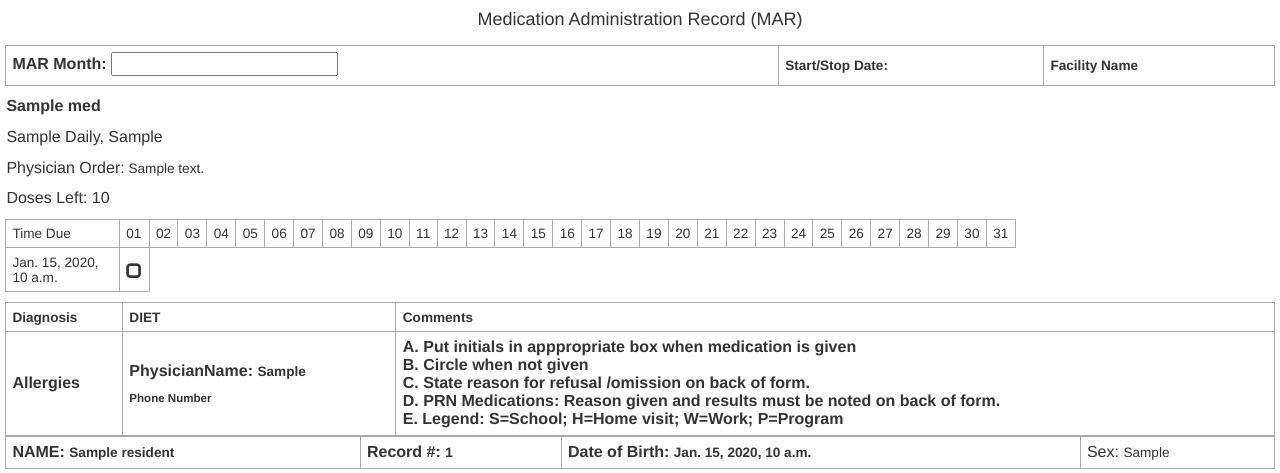
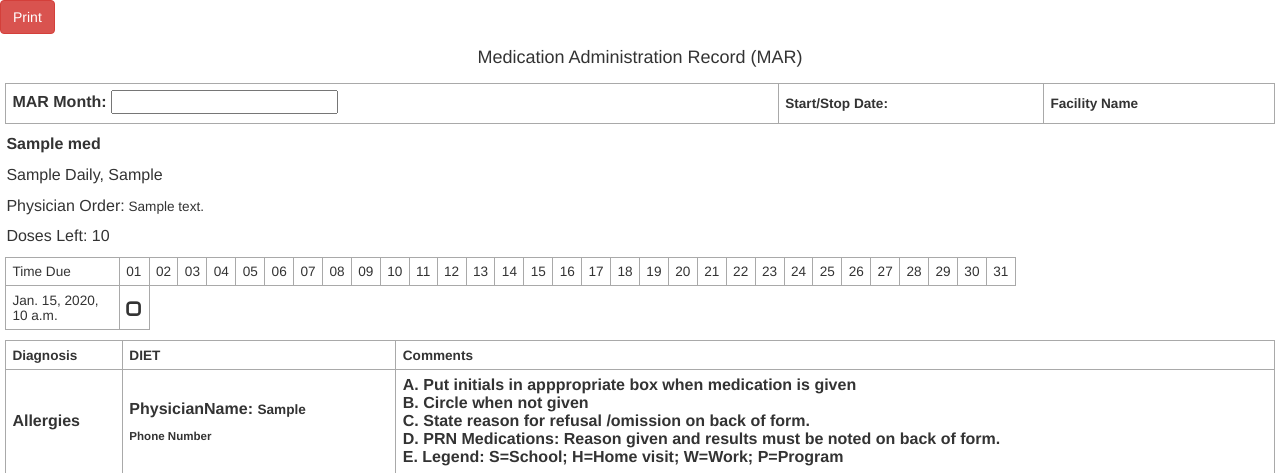
Before and after one commit to stemado/satb, a Django app: template careplus/medications/templates/medications/mar.html in a window 1280 px wide. Shown: the top 473 px of the page. Run offline with Django 3.2, Linux system fonts and the light colour scheme; the template is opened without the code that fills it: most values are stand-ins (such as "Sample title", 1, 10 or a date in 2020); lists and menus that the app fills with data are empty; some libraries are stand-ins or nearby versions.

Commit message:
print button added

```diff
--- a/careplus/medications/templates/medications/mar.html
+++ b/careplus/medications/templates/medications/mar.html
@@ -7,6 +7,7 @@ Not 100% ready to my expectations, but it does generate the report, so it passes
 <!-- This Script section is for the Month/Year selector for choosing the month of the report you want to generate.
 I will likely move this back to the employee page. Have the "MAR" button drop this date picker down and then that passes
 the values for the month and year to the View and returns the requested form on the MAR page.-->
+
 <script src="http://ajax.googleapis.com/ajax/libs/jquery/1.4.1/jquery.js"></script>
     <script type="text/javascript" src="http://ajax.googleapis.com/ajax/libs/jqueryui/1.7.2/jquery-ui.min.js"></script>
     <link rel="stylesheet" type="text/css" media="screen" href="http://ajax.googleapis.com/ajax/libs/jqueryui/1.7.2/themes/base/jquery-ui.css">
@@ -75,7 +76,22 @@ $(function() {
         }
     });
 });
+
+function printpage() {
+    //Get the print button and put it into a variable
+    var printButton = document.getElementById("printIt");
+    //Set the print button visibility to 'hidden'
+    printButton.style.visibility = 'hidden';
+    //Print the page content
+    window.print()
+    //Set the print button to 'visible' again
+    //[Delete this line if you want it to stay hidden after printing]
+    printButton.style.visibility = 'visible';
+}
 </script>
+<form>
+            <input id="printIt" type="button" class="btn btn-danger" value="Print" onClick="printpage()">
+        </form>
 <body>
 
 <h4 class="text-center">Medication Administration Record (MAR)</h4>
```
